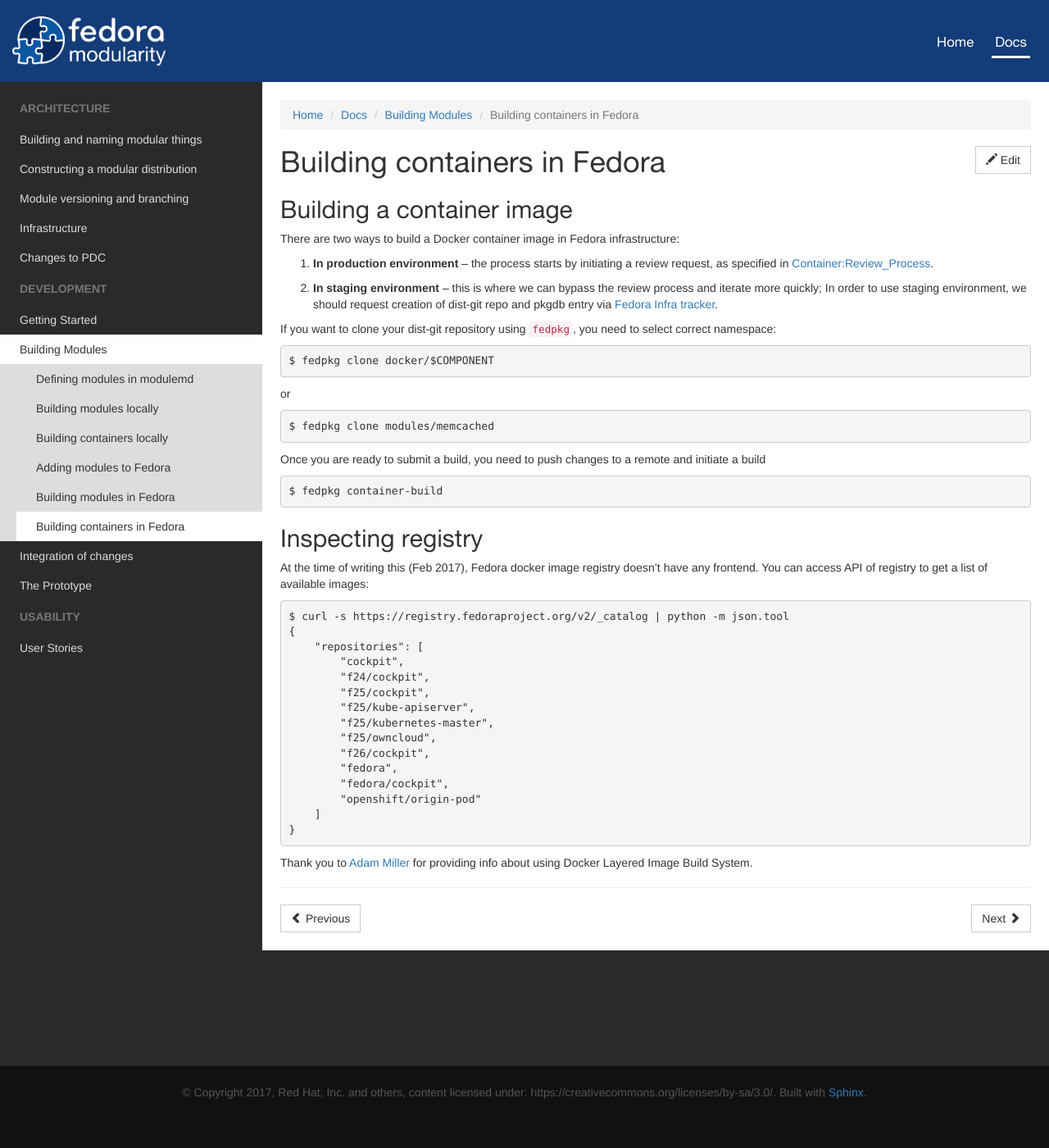
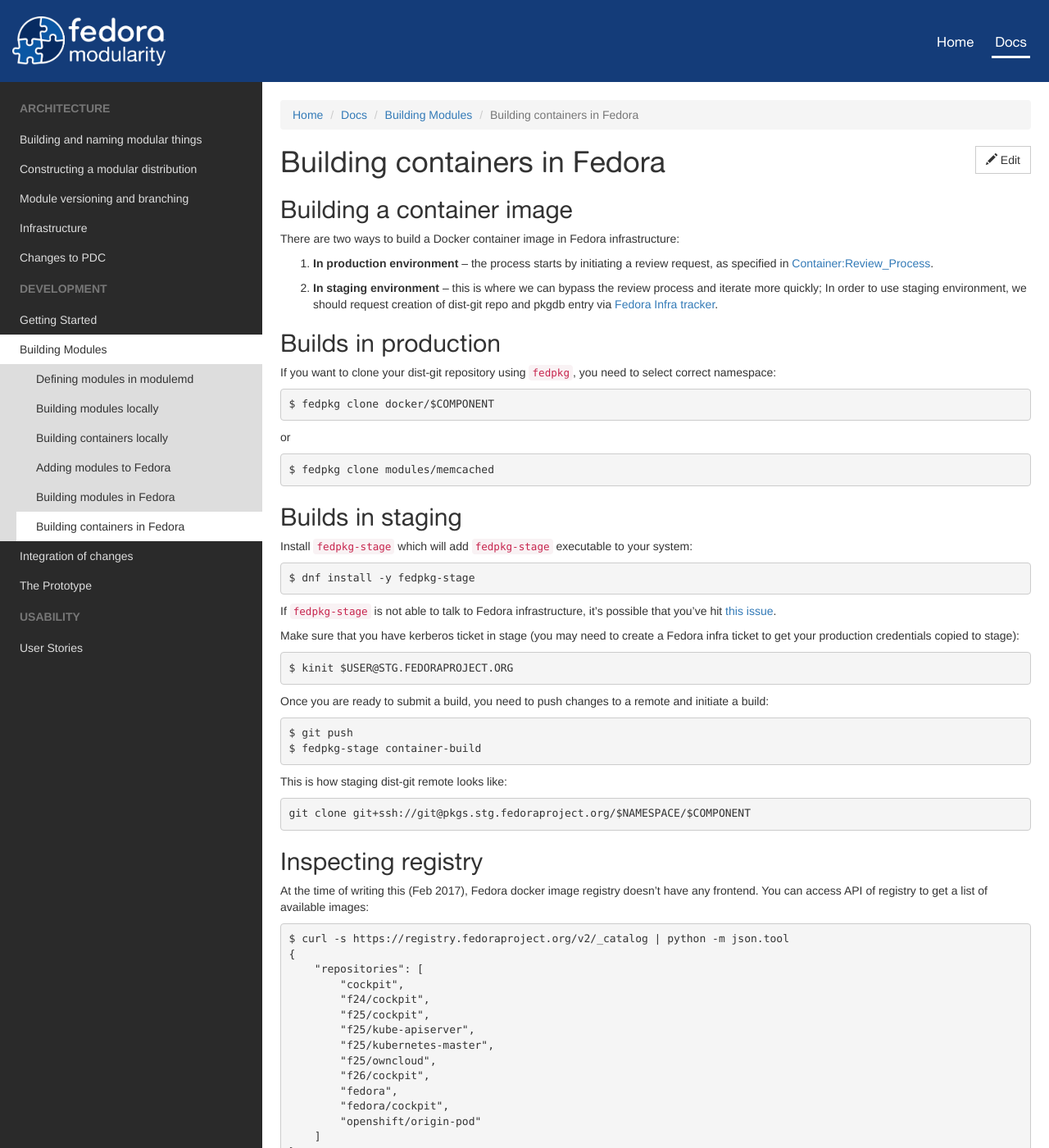
Before and after one commit to gbraad/fedora-modularity, a Sphinx documentation site: the page built from source/development/building-modules/containers-infra.rst, in a window 1280 px wide and 1400 px high. Shown: the whole window at 82% size. Built offline with Sphinx 7.4.7, drawn with Linux system fonts in a browser that asks for light colours; pages that are not in the unit, such as notebooks, are missing from menus.

Commit message:
more info how to build container images in fedora infra
Signed-off-by: Tomas Tomecek <ttomecek@redhat.com>

```diff
--- a/source/development/building-modules/containers-infra.rst
+++ b/source/development/building-modules/containers-infra.rst
@@ -15,6 +15,10 @@
    entry via `Fedora Infra
    tracker <https://pagure.io/fedora-infrastructure/issues>`__.
 
+
+Builds in production
+--------------------
+
 If you want to clone your dist-git repository using ``fedpkg``, you need
 to select correct namespace:
 
@@ -28,12 +32,45 @@
 
     $ fedpkg clone modules/memcached
 
-Once you are ready to submit a build, you need to push changes to a
-remote and initiate a build
+
+Builds in staging
+-----------------
+
+
+Install ``fedpkg-stage`` which will add ``fedpkg-stage`` executable to your
+system:
 
 ::
 
-    $ fedpkg container-build
+    $ dnf install -y fedpkg-stage
+
+
+If ``fedpkg-stage`` is not able to talk to Fedora infrastructure, it's possible
+that you've hit `this issue
+<https://bugzilla.redhat.com/show_bug.cgi?id=1422892>`__.
+
+Make sure that you have kerberos ticket in stage (you may need to create a
+Fedora infra ticket to get your production credentials copied to stage):
+
+::
+
+    $ kinit $USER@STG.FEDORAPROJECT.ORG
+
+Once you are ready to submit a build, you need to push changes to a
+remote and initiate a build:
+
+::
+
+    $ git push
+    $ fedpkg-stage container-build
+
+
+This is how staging dist-git remote looks like:
+
+::
+
+    git clone git+ssh://git@pkgs.stg.fedoraproject.org/$NAMESPACE/$COMPONENT
+
 
 Inspecting registry
 -------------------
```
